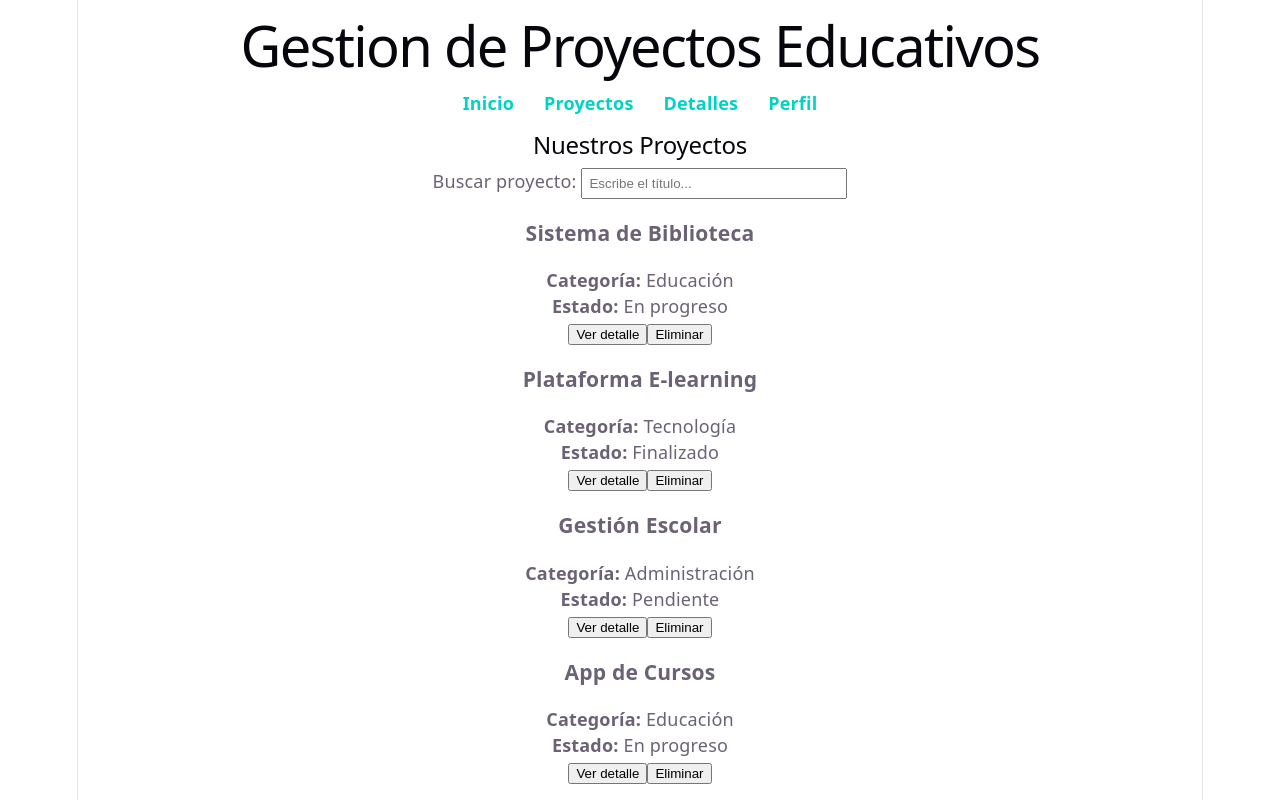
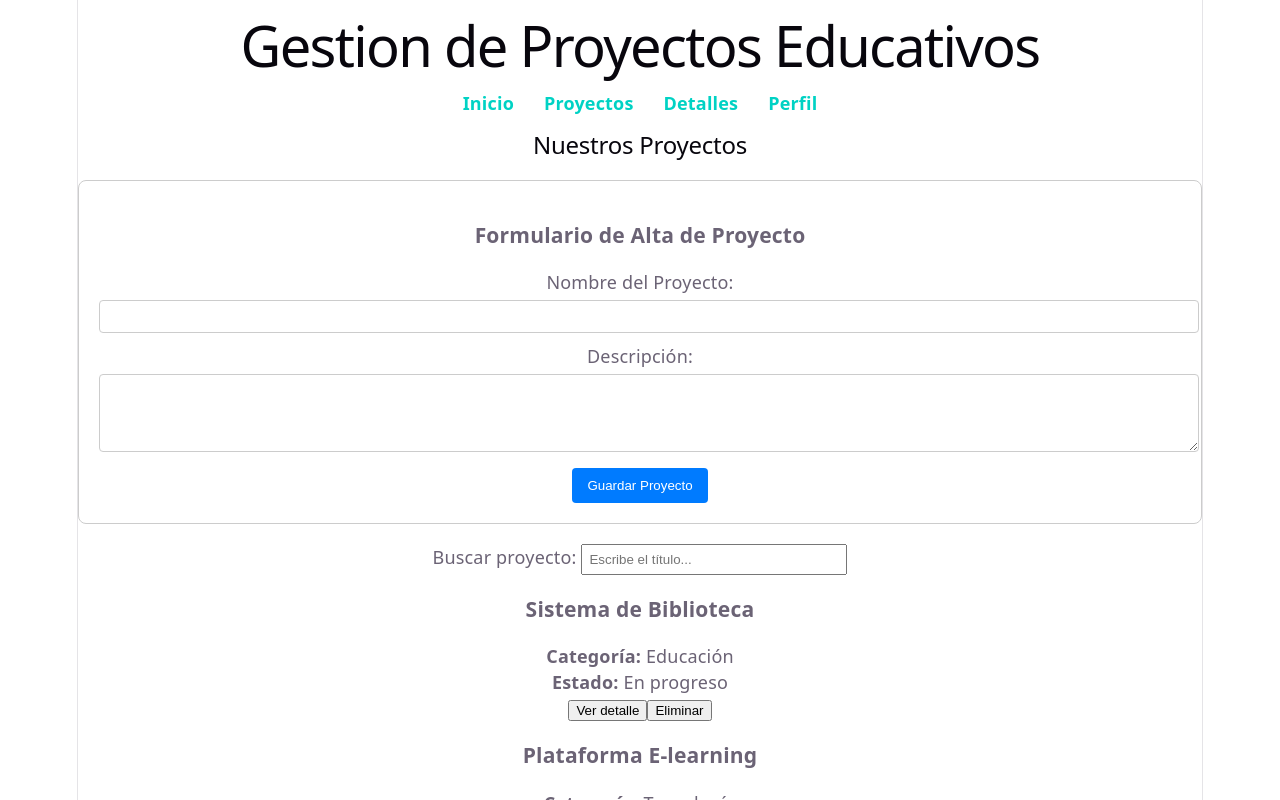
Before and after one commit to ea616461-cmd/pv_tp3-grupo1, a React (Vite) app: page / in a window 1280 px wide. Shown: the top 800 px of the page. Built offline with nearby package versions, Linux system fonts and the light colour scheme.

Commit message:
Gabriel: Implementacion del Punto 5 - Componentizacion del Formulario

```diff
--- /dev/null
+++ b/src/components/FormularioProyecto.jsx
@@ -0,0 +1,70 @@
+import React, { useState } from 'react';
+
+const FormularioProyecto = ({ onAgregarProyecto }) => {
+    // Estado local para gestionar los datos del formulario (Requisito del TP)
+    const [proyecto, setProyecto] = useState({
+        nombre: '',
+        descripcion: ''
+    });
+
+    // Función interna para capturar los cambios en los inputs (handleChange)
+    const handleChange = (e) => {
+        const { name, value } = e.target;
+        setProyecto({
+            ...proyecto,
+            [name]: value
+        });
+    };
+
+    // Función para manejar el envío de datos (submit)
+    const handleSubmit = (e) => {
+        e.preventDefault();
+
+        // Validación de campos obligatorios
+        if (proyecto.nombre.trim() === '' || proyecto.descripcion.trim() === '') {
+            alert('Por favor, complete todos los campos');
+            return;
+        }
+
+        // Elevación del Estado: enviamos el objeto al componente padre mediante callback
+        onAgregarProyecto({
+            id: Date.now(),
+            ...proyecto
+        });
+
+        // Limpieza de los campos del formulario
+        setProyecto({ nombre: '', descripcion: '' });
+    };
+
+    return (
+        <div style={{ padding: '20px', border: '1px solid #ccc', borderRadius: '8px', margin: '20px 0' }}>
+            <h3>Formulario de Alta de Proyecto</h3>
+            <form onSubmit={handleSubmit}>
+                <div style={{ marginBottom: '10px' }}>
+                    <label style={{ display: 'block', marginBottom: '5px' }}>Nombre del Proyecto:</label>
+                    <input
+                        type="text"
+                        name="nombre"
+                        value={proyecto.nombre}
+                        onChange={handleChange}
+                        style={{ width: '100%', padding: '8px', borderRadius: '4px', border: '1px solid #ccc' }}
+                    />
+                </div>
+                <div style={{ marginBottom: '10px' }}>
+                    <label style={{ display: 'block', marginBottom: '5px' }}>Descripción:</label>
+                    <textarea
+                        name="descripcion"
+                        value={proyecto.descripcion}
+                        onChange={handleChange}
+                        style={{ width: '100%', padding: '8px', borderRadius: '4px', border: '1px solid #ccc', minHeight: '60px' }}
+                    />
+                </div>
+                <button type="submit" style={{ padding: '10px 15px', background: '#007bff', color: 'white', border: 'none', borderRadius: '4px', cursor: 'pointer' }}>
+                    Guardar Proyecto
+                </button>
+            </form>
+        </div>
+    );
+};
+
+export default FormularioProyecto;
--- a/src/components/lista.jsx
+++ b/src/components/lista.jsx
@@ -2,7 +2,7 @@ import React, { useState, useEffect } from 'react'; // <-- CORREGIDO: Sumamos us
 import proyectoService from '../services/proyectoService.js';
 import ProyectoCard from './ProyectoCard';
 import RegistroActividad from './RegistroActividad'; // <-- CORREGIDO: Importamos el componente de registro
-
+import FormularioProyecto from './FormularioProyecto';
 const ListaProyectos = () => {
 
     const [proyectos, setProyectos] = useState(proyectoService.obtenerProyectos());
@@ -35,6 +35,10 @@ const ListaProyectos = () => {
     return (
         <section className="contenedor-proyectos">
             <h2>Nuestros Proyectos</h2>
+            <FormularioProyecto onAgregarProyecto={(nuevoProyecto) => {
+    proyectoService.guardarProyecto(nuevoProyecto);
+    setProyectos(proyectoService.obtenerProyectos());
+}} />
 
             <div style={{ marginBottom: '20px' }}>
                 <label htmlFor="buscador">Buscar proyecto: </label>
```
